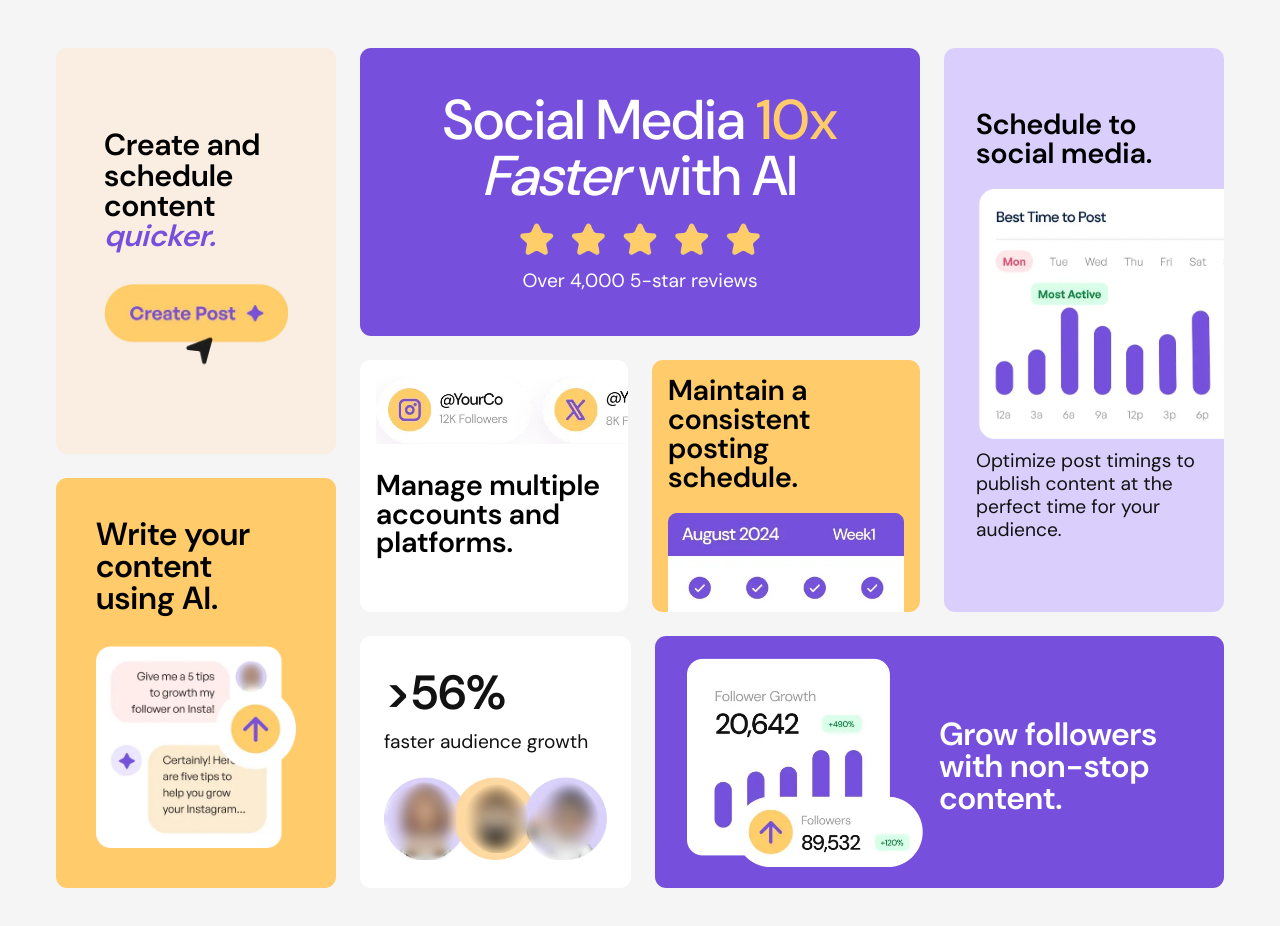
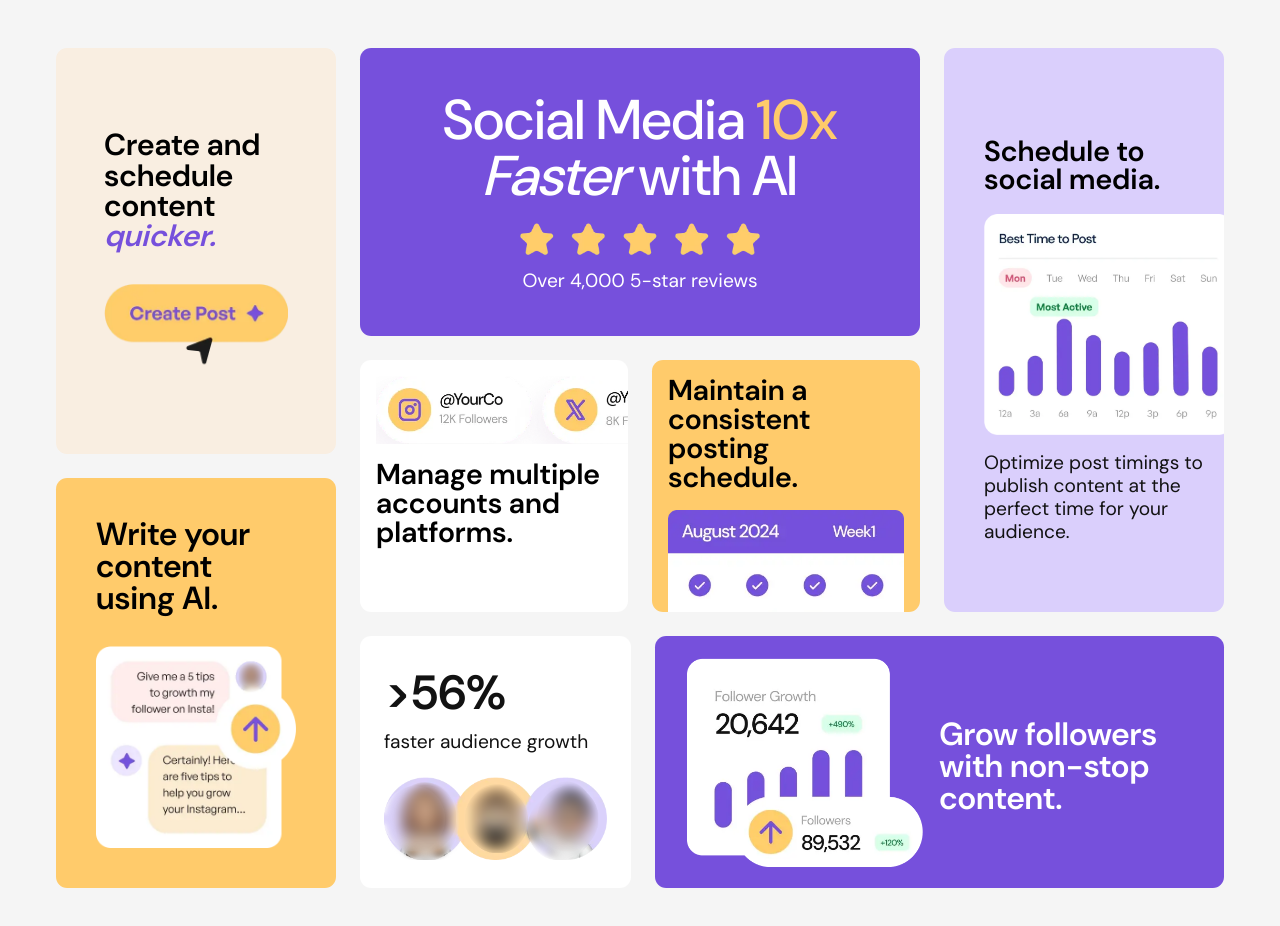
Before and after one commit to sazzadkhan99/bento-grid, a plain HTML site: page index.html in a window 1280 px wide. Drawn offline with Linux system fonts and the light colour scheme.

Commit message:
Update style.css

```diff
--- a/style.css
+++ b/style.css
@@ -1,22 +1,25 @@
+/*----Font & Base Variables----*/
 @font-face{
   font-family: "DMSans";
   src: url("assets/fonts/DMSans-VariableFont_opsz-wght.ttf");
   font-style: normal;
   font-display: swap;
 }
-
 :root{
+  /*----Typography----*/
   --font: "DMSans", sans-serif;
 
+  /*----Colors----*/
   --purple-100: hsl(254, 88%, 90%);
   --purple-500: hsl(256, 67%, 59%);
   --yellow-100: hsl(31, 66%, 93%);
   --yellow-500: hsl(39, 100%, 71%);
   --white : hsl(0, 0%, 100%);
   --black : hsl(0, 0%, 7%);
-  --bg:hsl(0, 0%, 96%)
+  --bg:hsl(0, 0%, 96%);
 }
 
+/*----Reset & Global Style----*/
 *, *::after, *::before{
   margin: 0;
   padding:0;
@@ -46,6 +49,8 @@ body{
   font-family: var(--font);
   font-weight:300;
 }
+
+/*----Layout Grid----*/
 main{
   display: flex;
   justify-content: center;
@@ -57,18 +62,19 @@ main{
   grid-template-rows: auto;
   padding: 3rem 1rem;
   gap: 1.5rem;
-  grid-template-areas: 'column2' 'column3' 'column4' 'column1';
+  grid-template-areas: 'col2' 'col3' 'col4' 'col1';
 }
 .card{
   border-radius: .7rem;
 }
-
  .grid-container >*, .inside-item{
     display: grid;
     gap: 1.5rem;
 }
+
+/*----Individual sections*/
 .column-one{
-  grid-area: column1;
+  grid-area: col1;
 }
 .social{
   background-color: var(--purple-500);
@@ -185,24 +191,20 @@ main{
   padding-right: 0rem;
 }
 
-/*For Tablet-768px*/
+/*----Tablet View-768px----*/
 
 @media screen and (min-width:48rem){
   .grid-container{
     grid-template-columns: 2fr 1fr;
-    grid-template-areas: 'column2 column3' 'column2 column3' 'column4 column4' 'column1 column1';
+    grid-template-areas: 'col2 col3' 'col2 col3' 'col4 col4' 'col1 col1';
     max-width: 75rem;
   }
 
-  .grid-container >*, .inside-item{
-    display: grid;
-    gap: 1.5rem;
-  }
 h2{
   font-size: 1.8rem;
 }
   .column-one{
-    grid-area: column1;
+    grid-area: col1;
     grid-template-columns: 1fr 1fr;
     grid-template-rows: 1fr;
 
@@ -222,7 +224,7 @@ h2{
 }
 
 .column-two{
-  grid-area: column2;
+  grid-area: col2;
   place-content: center;
   place-items: center;
 }
@@ -239,60 +241,37 @@ h2{
   grid-template-rows: 15.75rem;
 }
 .manage{
-  position: relative;
   overflow: hidden;
 }
 .manage img{
-  position: absolute;
   max-width: 20rem;
 }
-.manage h2{
-  margin-block: 40%;
-}
-
-.maintain{
-  position: relative;
-}
-
-.maintain h2{
-  position: relative;
-  margin-bottom: 0;
-}
-
 .maintain img{
-  position: absolute;
-  padding-right: 2rem;
+  padding-right: 0;
   margin-block:  8%;
 }
 
 .column-three{
-    grid-area: column3;
+    grid-area: col3;
 }
 .schedule{
   text-align: left;
-  position: relative;
+  place-content: center;
   overflow: hidden;
 }
 .schedule h2{
-  margin-left: 1rem;
-  padding-top: 1.8re;
-  margin-block: 12%;
+  margin-left: 1.5rem;
+  margin-block: 8%;
 }
 .schedule p{
-  position: absolute;
-  margin-block: 90%;
-  left: 2rem;
+  margin-left: 1.5rem;
 }
 .schedule img{
-  position: absolute;
-  left: 2.2rem;
-  top: 25%;
-  place-content: center;
-  place-items: center;
+  margin-left: 3rem;
 }
 
 .column-four{
-    grid-area: column4;
+    grid-area: col4;
     grid-template-columns: 1fr 2fr;
     grid-template-rows: 15.75rem;
   }
@@ -313,8 +292,6 @@ h2{
 }
 .growth img{
   grid-column: 1;
-  margin-bottom: ;
-
 }
 .growth h2{
   font-size: 2rem;
@@ -323,29 +300,29 @@ h2{
 }
 }
 
-/*For Desktop-1024px*/
+/*----Desktop View-1024px----*/
 
 @media screen and (min-width: 64rem){
   .grid-container{
     grid-template-columns: 1fr 2fr 1fr;
-    grid-template-areas: 'column1 column2 column3' 'column1 column2 column3' 'column1 column4 column4';
+    grid-template-areas: 'col1 col2 col3' 'col1 col2 col3' 'col1 col4 col4';
   }
 
   .column-one{
-    grid-area: column1;
+    grid-area: col1;
     grid-template-columns: 1fr;
   }
   .column-two{
-    grid-area: column2;
+    grid-area: col2;
   }
   .column-three{
-    grid-area: column3;
+    grid-area: col3;
   }
   .inside-item{
     grid-template-columns: 1fr 1fr;
   }
   .column-four{
-    grid-area: column4;
+    grid-area: col4;
     grid-template-columns: .95fr 2fr;
   }
 }
```
